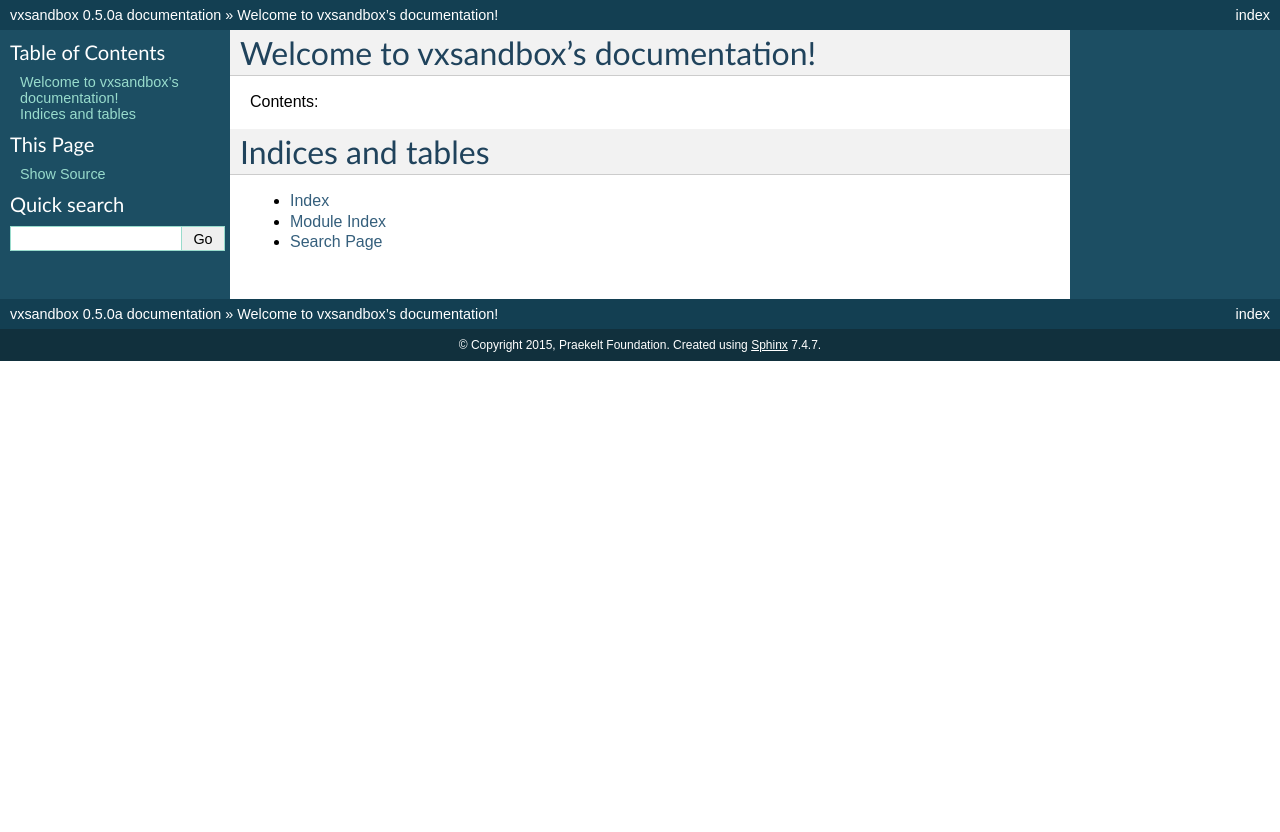
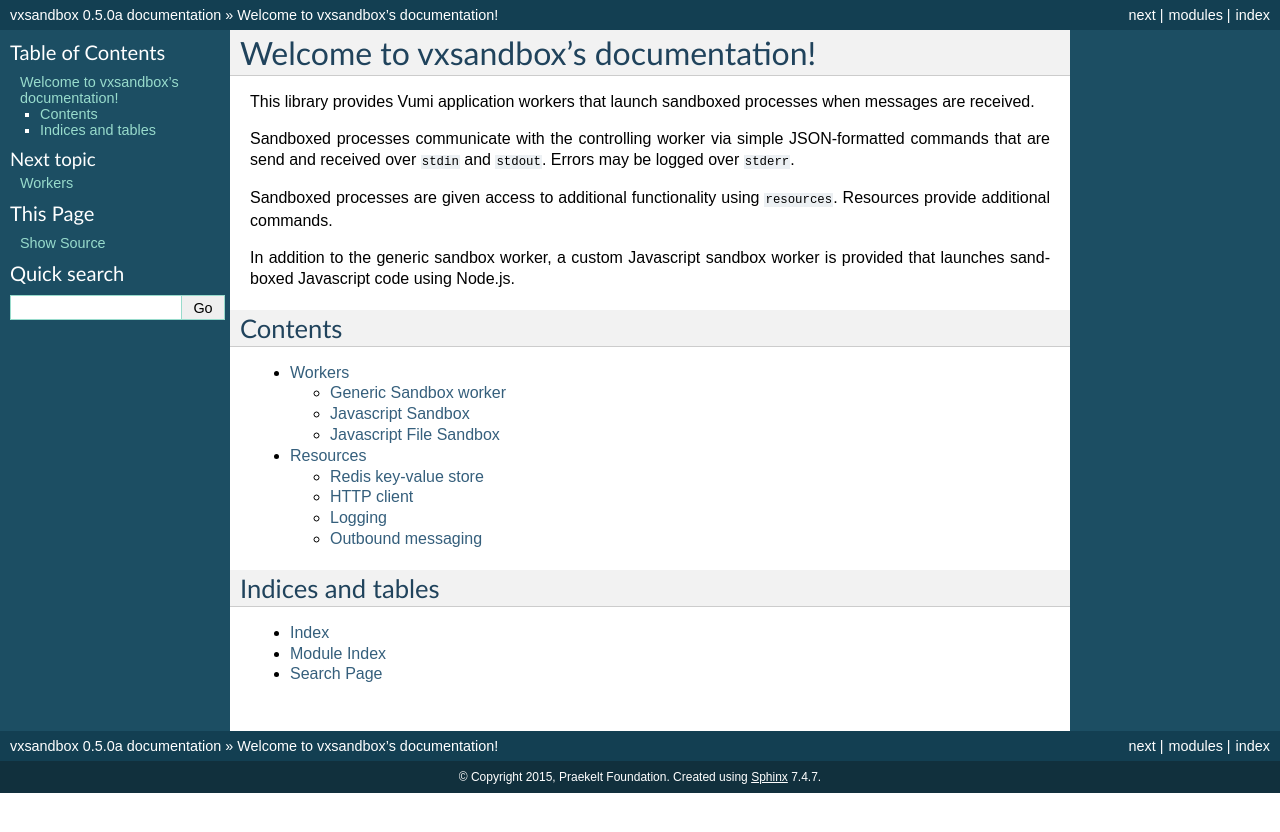
Before and after one commit to praekeltfoundation/vumi-sandbox, a Sphinx documentation site: the page built from docs/index.rst, in a window 1280 px wide. Shown: the top 832 px of the page. Built offline with Sphinx 7.4.7, drawn with Linux system fonts in a browser that asks for light colours.

Commit message:
Import documentation from Vumi, re-organize it and add descriptions of resources and workers.

```diff
--- a/docs/index.rst
+++ b/docs/index.rst
@@ -6,15 +6,34 @@
 Welcome to vxsandbox's documentation!
 =====================================
 
-Contents:
+.. py:module:: vxsandbox
+
+This library provides Vumi application workers that launch sandboxed
+processes when messages are received.
+
+Sandboxed processes communicate with the controlling worker via simple
+JSON-formatted commands that are send and received over ``stdin`` and
+``stdout``. Errors may be logged over ``stderr``.
+
+Sandboxed processes are given access to additional functionality using
+``resources``. Resources provide additional commands.
+
+In addition to the generic sandbox worker, a custom Javascript sandbox
+worker is provided that launches sandboxed Javascript code using
+Node.js.
+
+Contents
+^^^^^^^^
 
 .. toctree::
    :maxdepth: 2
 
+   workers/index.rst
+   resources/index.rst
 
 
 Indices and tables
-==================
+^^^^^^^^^^^^^^^^^^
 
 * :ref:`genindex`
 * :ref:`modindex`
--- a/vxsandbox/__init__.py
+++ b/vxsandbox/__init__.py
@@ -8,7 +8,7 @@
     "RedisResource",
 ]
 
-from .worker import JsSandbox, JsFileSandbox
+from .worker import Sandbox, JsSandbox, JsFileSandbox
 from .utils import SandboxError
 from .resources import (
     SandboxResource, LoggingResource, HttpClientResource,
```
Also changed, not shown: docs/resources/http.rst (added, +7 -0 lines), docs/resources/index.rst (added, +12 -0 lines), docs/resources/kv.rst (added, +7 -0 lines), docs/resources/logging.rst (added, +8 -0 lines), docs/resources/outbound.rst (added, +7 -0 lines), docs/workers/index.rst (added, +11 -0 lines), docs/workers/jsfilesandbox.rst (added, +9 -0 lines), docs/workers/jssandbox.rst (added, +35 -0 lines), docs/workers/sandbox.rst (added, +19 -0 lines), 1 other file.
